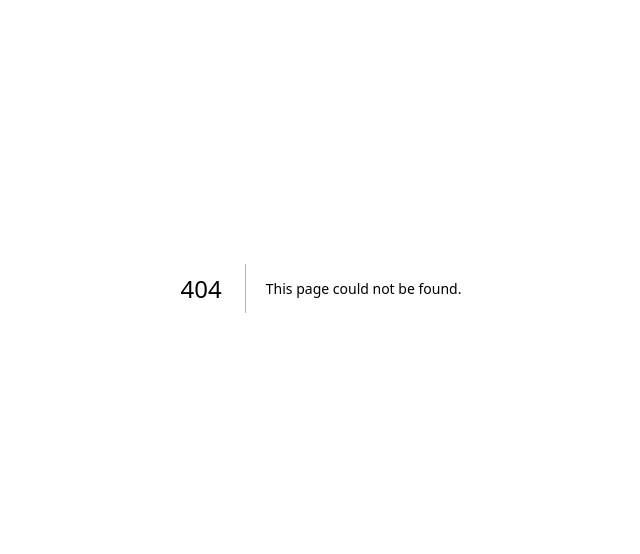
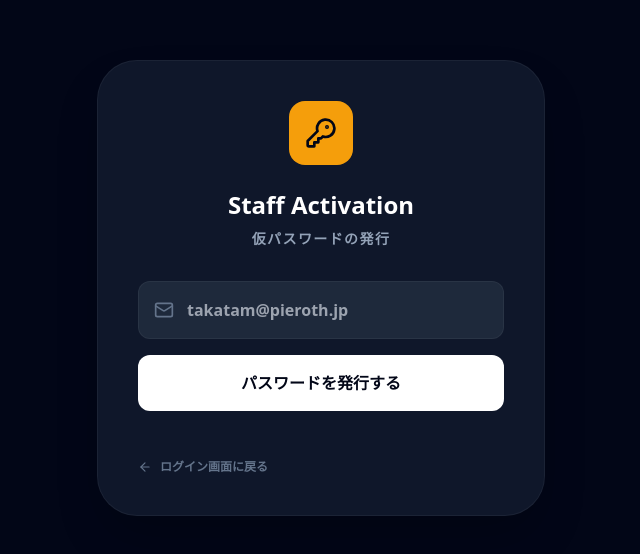
Before and after one commit to takatam-cyber/my-wine-menu, a Next.js app: page /admin/register in a window 1280 px wide. Before the commit this address had no page. Shown: the part 112-666 px from the top of the page, without its empty margins (319-959 px from the left). Built offline with nearby package versions, Linux system fonts and the light colour scheme.

Commit message:
Create page.tsx

```diff
--- /dev/null
+++ b/app/admin/register/page.tsx
@@ -0,0 +1,46 @@
+"use client";
+export const runtime = 'edge';
+import { useState } from 'react';
+import { useRouter } from 'next/navigation';
+import { KeyRound, Mail, Loader2, ArrowLeft } from 'lucide-react';
+
+export default function RegisterPage() {
+  const [email, setEmail] = useState('');
+  const [loading, setLoading] = useState(false);
+  const [msg, setMsg] = useState('');
+  const router = useRouter();
+
+  const handleRequest = async (e: React.FormEvent) => {
+    e.preventDefault();
+    setLoading(true);
+    try {
+      const res = await fetch('/api/auth/register', { method: 'POST', body: JSON.stringify({ email }) });
+      const data = await res.json();
+      setMsg(data.message || data.error);
+    } catch { setMsg('通信エラーが発生しました'); }
+    setLoading(false);
+  };
+
+  return (
+    <div className="min-h-screen bg-slate-950 flex items-center justify-center p-6 text-white font-sans">
+      <div className="max-w-md w-full space-y-8 bg-slate-900 p-10 rounded-[2.5rem] shadow-2xl border border-white/5">
+        <div className="text-center">
+          <div className="bg-amber-500 w-16 h-16 rounded-2xl flex items-center justify-center mx-auto mb-6"><KeyRound size={32} className="text-slate-950" /></div>
+          <h1 className="text-2xl font-black">Staff Activation</h1>
+          <p className="text-slate-400 text-sm font-bold uppercase tracking-widest mt-2">仮パスワードの発行</p>
+        </div>
+        <form onSubmit={handleRequest} className="space-y-4">
+          <div className="relative">
+            <Mail className="absolute left-4 top-1/2 -translate-y-1/2 text-slate-500" size={20} />
+            <input type="email" required placeholder="takatam@pieroth.jp" className="w-full p-4 pl-12 bg-slate-800 rounded-xl border border-white/5 focus:border-amber-500 outline-none font-bold" value={email} onChange={e => setEmail(e.target.value)} />
+          </div>
+          <button type="submit" disabled={loading} className="w-full py-4 bg-white text-slate-950 rounded-xl font-black flex items-center justify-center gap-2 hover:bg-amber-500 transition-all">
+            {loading ? <Loader2 className="animate-spin" /> : "パスワードを発行する"}
+          </button>
+        </form>
+        {msg && <div className="p-4 bg-slate-800 rounded-xl text-center text-xs font-bold border border-white/5 text-amber-500">{msg}</div>}
+        <div className="text-center pt-4"><button onClick={() => router.push('/admin/login')} className="text-slate-500 hover:text-white text-xs font-bold flex items-center justify-center gap-2"><ArrowLeft size={14}/> ログイン画面に戻る</button></div>
+      </div>
+    </div>
+  );
+}
```
